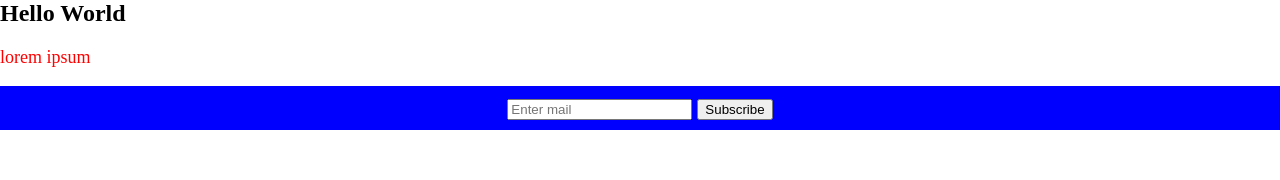
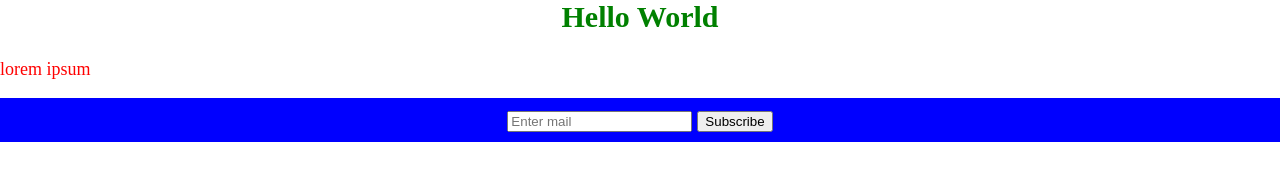
Before and after one commit to sanjay44/first-repo, a plain HTML site: page index.html in a window 1280 px wide. Drawn offline with Linux system fonts and the light colour scheme.

Commit message:
this fixes #4

```diff
--- a/style.css
+++ b/style.css
@@ -13,3 +13,8 @@ p {
   font-size: 18px;
   color: red;
 }
+h2{
+  font-size: 30px;
+  color: green;
+  text-align: center;
+}
```
